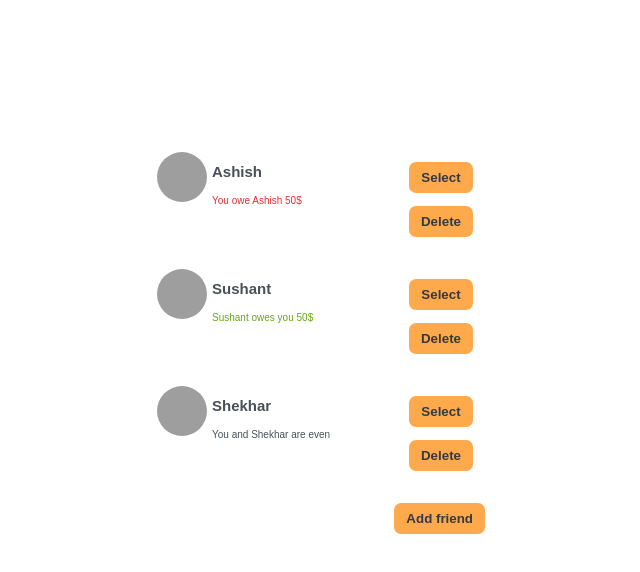
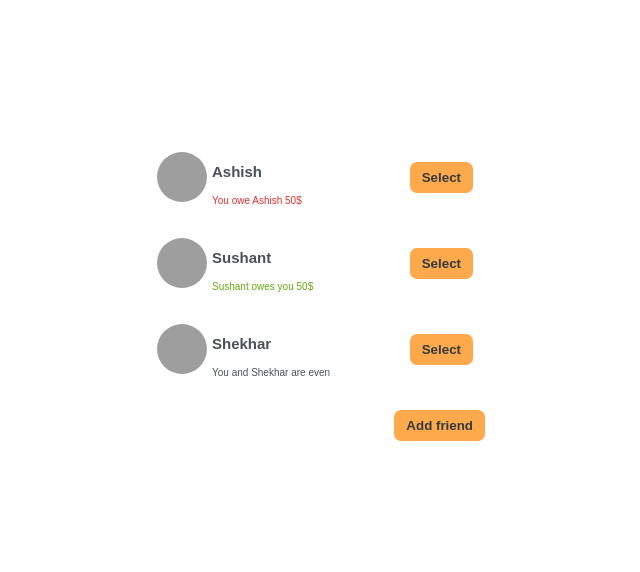
Before and after one commit to Sushey01/INTERN_DYNAMIC_TECHNOSOFT, a React (Vite) app in the folder eat-and-split/: page / in a window 1280 px wide. Shown: the top 572 px of the page, without its empty margins (105-745 px from the left). Built offline with nearby package versions, Linux system fonts and the light colour scheme; grey boxes are pictures that could not be loaded.

Commit message:
completed

```diff
--- a/eat-and-split/src/App.jsx
+++ b/eat-and-split/src/App.jsx
@@ -130,9 +130,6 @@ function Friend({ friend, onSelection, selectedFriend}) {
         {isSelected ? "Close" : "Select"}
       </Button>
 
-      <Button onClick={() => onDelete(friend.id)}>
-        Delete
-      </Button>
     </li>
   );
 }
```
